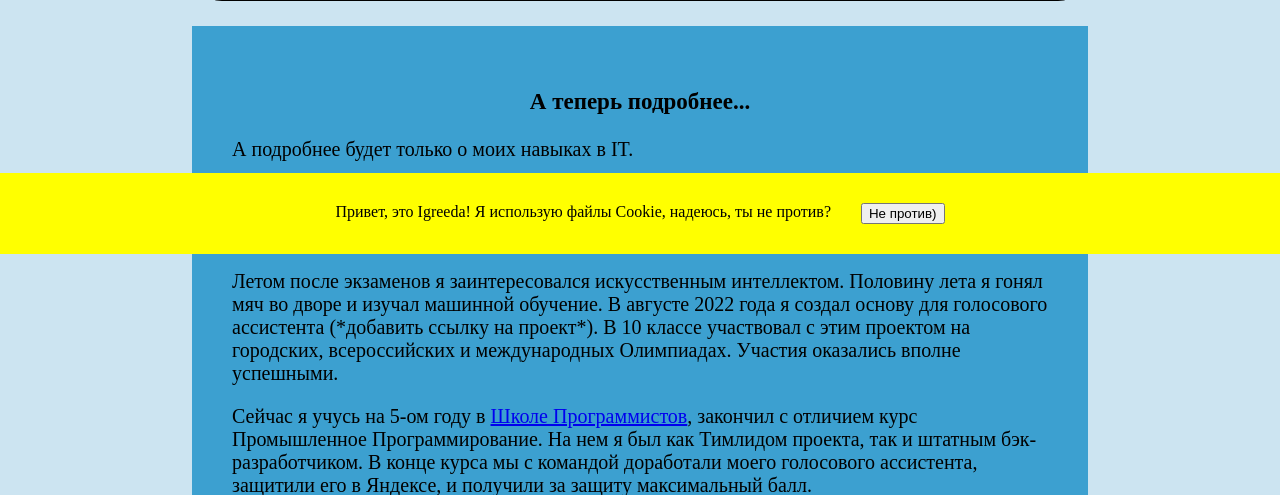
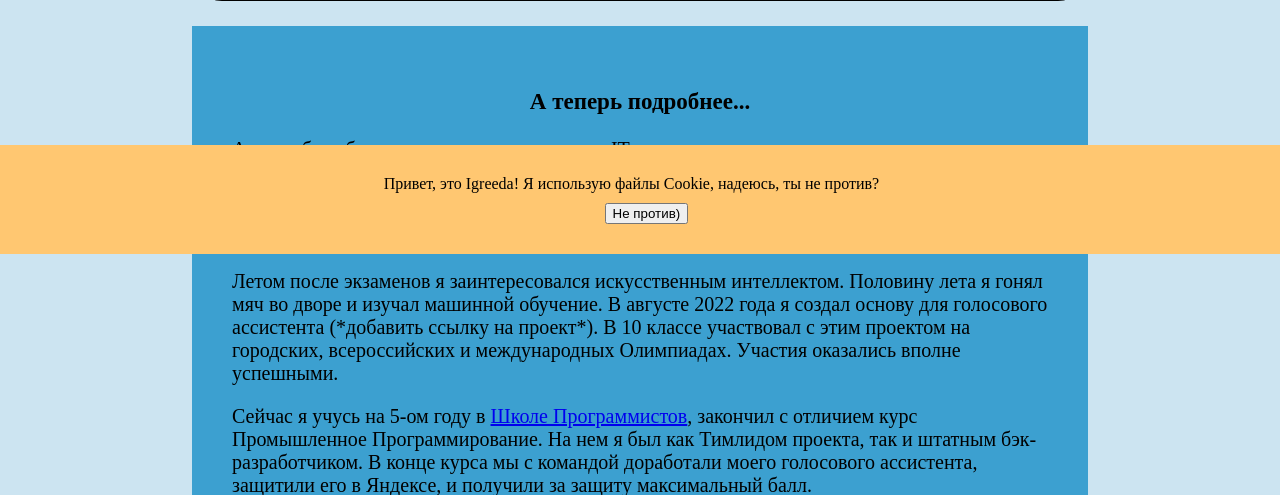
Before and after one commit to Igggor/My_site, a Django app: page / in a window 1280 px wide. Shown: the part 546-1041 px from the top of the page. Run offline with Django 5.2, Linux system fonts and the light colour scheme.

Commit message:
cookie message colour scheme changed

```diff
--- a/first/static/cookie.css
+++ b/first/static/cookie.css
@@ -4,10 +4,12 @@
     left: 0;
     display: none;
     justify-content: center;
-	width: 100%;
+    align-items: center;
+    flex-wrap: wrap;
+    width: 101%;
     padding: 30px;
     box-sizing: border-box;
-	background-color: yellow;
+    background-color: #ffc771;
 }
 
 .warning--active {
@@ -16,6 +18,9 @@
 
 .warning__text {
 	margin-right: 30px;
+    width: 100%;
+    text-align: center;
+    margin-bottom: 10px;
 }
 
 .warning__read {
```
Lines whose indentation alone changed are shown as unchanged.
